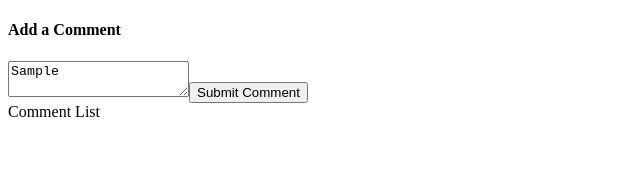
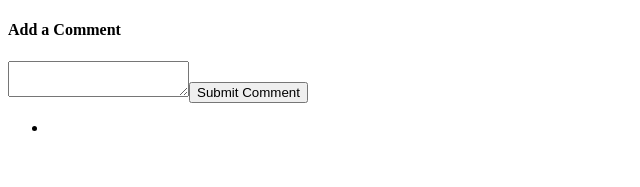
Before and after one commit to deepjyoti941/fictional-invention, a React (Create React App) app: page / in a window 1280 px wide. Both pictures are taken after typing "Sample" into the empty fields and a click on the button "Submit Comment". Shown: the top 187 px of the page, without its empty margins (0-640 px from the left). Built offline with nearby package versions, Linux system fonts and the light colour scheme.

Commit message:
CommentList test and setting redux initial state

```diff
--- a/src/Root.js
+++ b/src/Root.js
@@ -3,4 +3,6 @@
 import { createStore } from 'redux';
 import reducers from 'reducers';
 
-export default props => <Provider store={createStore(reducers, {})}>{props.children}</Provider>;
+export default ({ children, initialState = {} }) => (
+  <Provider store={createStore(reducers, initialState)}>{children}</Provider>
+);
--- a/src/components/CommentBox.js
+++ b/src/components/CommentBox.js
@@ -15,8 +15,9 @@
 
   handleSubmit = (e) => {
     const { saveComment } = this.props;
+    const { comment } = this.props;
     e.preventDefault();
-    saveComment(this.state.comment);
+    saveComment(comment);
     this.setState({ comment: '' });
   };
 
@@ -26,7 +27,7 @@
       <form onSubmit={this.handleSubmit}>
         <h4>Add a Comment</h4>
         <textarea onChange={this.handleChange} value={comment} />
-        <button type="button">Submit Comment</button>
+        <button type="submit">Submit Comment</button>
       </form>
     );
   }
--- a/src/components/CommentList.js
+++ b/src/components/CommentList.js
@@ -1,3 +1,23 @@
-import React from 'react';
+import React, { Component } from 'react';
+import { connect } from 'react-redux';
 
-export default () => <div>Comment List</div>;
+class CommentList extends Component {
+  renderComments() {
+    const { comments } = this.props;
+    return comments.map(comment => <li key={comment}>{comment}</li>);
+  }
+
+  render() {
+    return (
+      <div>
+        <ul>{this.renderComments()}</ul>
+      </div>
+    );
+  }
+}
+
+function mapStateToProps(state) {
+  return { comments: state.comments };
+}
+
+export default connect(mapStateToProps)(CommentList);
```
Also changed, not shown: 1 other file (tests, documents, lock files or other folders).
